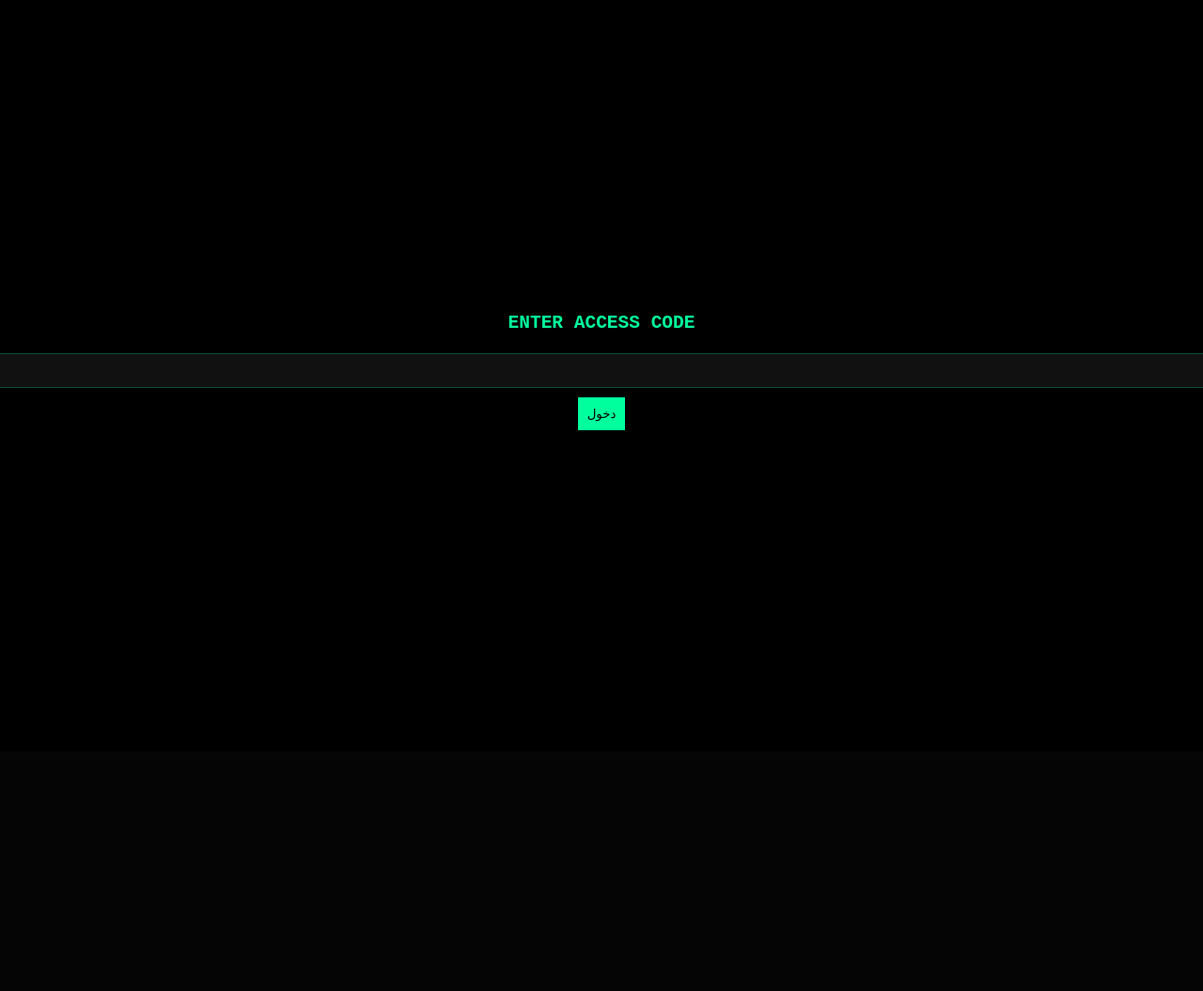
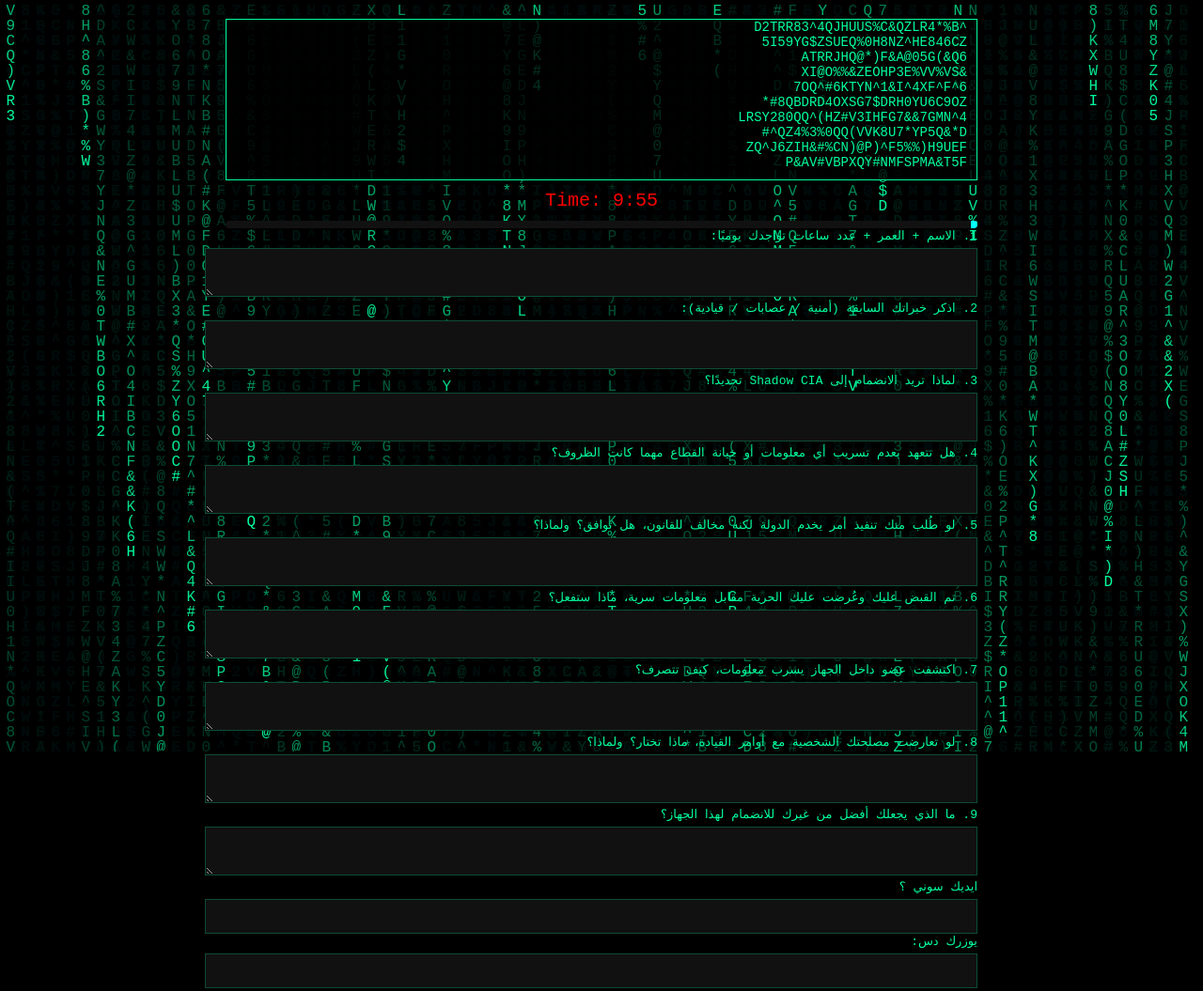
Before and after one commit to osaid3jrm/Shadow-cia, a plain HTML site: page index.html in a window 1280 px wide. Shown: the top 1055 px of the page at 94% size. Before the commit the page ends 800 px from the top, so only its background shows below. Drawn offline with Linux system fonts and the light colour scheme.

Commit message:
index.html

```diff
--- a/index.html
+++ b/index.html
@@ -6,23 +6,43 @@
 <style>
 body {
   margin:0;
-  background:#050505;
+  overflow:hidden;
+  background:black;
+  font-family: monospace;
   color:#00ff9d;
-  font-family: monospace;
 }
 
-/* شاشة دخول */
-#auth {
+/* Canvas Matrix */
+#matrixCanvas {
   position:fixed;
+  top:0;
+  left:0;
   width:100%;
   height:100%;
-  background:black;
-  display:flex;
-  justify-content:center;
-  align-items:center;
-  flex-direction:column;
+  z-index:-1;
 }
 
+/* الموقع */
+.container {
+  max-width:800px;
+  margin:auto;
+  padding:20px;
+  position:relative;
+  z-index:10;
+}
+
+/* نافذة typing hack */
+#hackScreen {
+  background: rgba(0,0,0,0.8);
+  border:1px solid #00ff9d;
+  padding:10px;
+  height:150px;
+  overflow-y:auto;
+  font-size:14px;
+  margin-bottom:10px;
+}
+
+/* Inputs */
 input, textarea {
   width:100%;
   padding:10px;
@@ -40,32 +60,11 @@ button {
   cursor:pointer;
 }
 
-/* اهتزاز */
-.shake {
-  animation: shake 0.3s;
-}
-@keyframes shake {
-  0%{transform:translateX(0);}
-  25%{transform:translateX(-5px);}
-  50%{transform:translateX(5px);}
-  75%{transform:translateX(-5px);}
-  100%{transform:translateX(0);}
-}
-
-/* الموقع */
-.container {
-  display:none;
-  max-width:800px;
-  margin:auto;
-  padding:20px;
-}
-
 .timer {
   text-align:center;
   color:red;
   font-size:20px;
   margin-bottom:10px;
-  position:relative;
 }
 
 /* شريط نيون */
@@ -94,98 +93,87 @@ button {
 </head>
 <body>
 
-<!-- دخول -->
-<div id="auth">
-  <h2>ENTER ACCESS CODE</h2>
-  <input id="code">
-  <button onclick="login()">دخول</button>
-  <p id="tries"></p>
-</div>
+<canvas id="matrixCanvas"></canvas>
 
-<!-- الموقع -->
 <div class="container" id="main">
+  <div id="hackScreen"></div>
   <div class="timer" id="timer">Time: 10:00</div>
   <div id="neonBar"><div id="neonFill"></div></div>
 
   <form id="form">
-
-    <label>1. الاسم + العمر + عدد ساعات تواجدك يوميًا:</label>
-    <textarea required></textarea>
-
-    <label>2. اذكر خبراتك السابقة (أمنية / عصابات / قيادية):</label>
-    <textarea required></textarea>
-
-    <label>3. لماذا تريد الانضمام إلى Shadow CIA تحديدًا؟</label>
-    <textarea required></textarea>
-
-    <label>4. هل تتعهد بعدم تسريب أي معلومات أو خيانة القطاع مهما كانت الظروف؟</label>
-    <textarea required></textarea>
-
-    <label>5. لو طُلب منك تنفيذ أمر يخدم الدولة لكنه مخالف للقانون، هل توافق؟ ولماذا؟</label>
-    <textarea required></textarea>
-
-    <label>6. تم القبض عليك وعُرضت عليك الحرية مقابل معلومات سرية، ماذا ستفعل؟</label>
-    <textarea required></textarea>
-
-    <label>7. اكتشفت عضو داخل الجهاز يسرب معلومات، كيف تتصرف؟</label>
-    <textarea required></textarea>
-
-    <label>8. لو تعارضت مصلحتك الشخصية مع أوامر القيادة، ماذا تختار؟ ولماذا؟</label>
-    <textarea required></textarea>
-
-    <label>9. ما الذي يجعلك أفضل من غيرك للانضمام لهذا الجهاز؟</label>
-    <textarea required></textarea>
-
-    <label>ايديك سوني ؟</label>
-    <input required>
-
-    <label>يوزرك دس:</label>
-    <input required>
-
+    <label>1. الاسم + العمر + عدد ساعات تواجدك يوميًا:</label><textarea required></textarea>
+    <label>2. اذكر خبراتك السابقة (أمنية / عصابات / قيادية):</label><textarea required></textarea>
+    <label>3. لماذا تريد الانضمام إلى Shadow CIA تحديدًا؟</label><textarea required></textarea>
+    <label>4. هل تتعهد بعدم تسريب أي معلومات أو خيانة القطاع مهما كانت الظروف؟</label><textarea required></textarea>
+    <label>5. لو طُلب منك تنفيذ أمر يخدم الدولة لكنه مخالف للقانون، هل توافق؟ ولماذا؟</label><textarea required></textarea>
+    <label>6. تم القبض عليك وعُرضت عليك الحرية مقابل معلومات سرية، ماذا ستفعل؟</label><textarea required></textarea>
+    <label>7. اكتشفت عضو داخل الجهاز يسرب معلومات، كيف تتصرف؟</label><textarea required></textarea>
+    <label>8. لو تعارضت مصلحتك الشخصية مع أوامر القيادة، ماذا تختار؟ ولماذا؟</label><textarea required></textarea>
+    <label>9. ما الذي يجعلك أفضل من غيرك للانضمام لهذا الجهاز؟</label><textarea required></textarea>
+    <label>ايديك سوني ؟</label><input required>
+    <label>يوزرك دس:</label><input required>
     <button type="button" onclick="preview()">مراجعة قبل الإرسال</button>
   </form>
 </div>
 
-<!-- مراجعة -->
 <div id="previewBox" style="display:none; padding:20px;">
   <h2>تأكيد البيانات</h2>
   <pre id="previewText"></pre>
   <button onclick="send()">إرسال نهائي</button>
 </div>
 
-<audio id="sound" src="https://www.soundjay.com/mechanical/keyboard-1.mp3" loop></audio>
-<audio id="alertSound" src="https://www.soundjay.com/button/beep-07.mp3"></audio>
+<audio id="typingSound" src="https://www.soundjay.com/button/beep-07.mp3"></audio>
+<audio id="hackingSound" src="https://www.soundjay.com/mechanical/keyboard-1.mp3" loop></audio>
 
 <script>
-let tries = 3;
-const ACCESS = "cia";
+// Matrix Background
+const canvas = document.getElementById("matrixCanvas");
+const ctx = canvas.getContext("2d");
+canvas.width = window.innerWidth;
+canvas.height = window.innerHeight;
 
-function login(){
-  let input = document.getElementById("code").value;
+const letters = "ABCDEFGHIJKLMNOPQRSTUVWXYZ1234567890@#$%^&*()*&^%";
+const fontSize = 16;
+const columns = canvas.width / fontSize;
+const drops = [];
+for(let x=0; x<columns; x++) drops[x]=1;
 
-  if(input === ACCESS){
-    document.getElementById("auth").style.display="none";
-    document.getElementById("main").style.display="block";
-    document.getElementById("sound").play();
-    startTimer();
-  } else {
-    tries--;
-    document.getElementById("tries").innerText="محاولات متبقية: "+tries;
-    document.getElementById("code").classList.add("shake");
-
-    setTimeout(()=>{
-      document.getElementById("code").classList.remove("shake");
-    },300);
-
-    if(tries <= 0){
-      document.body.innerHTML="<h1 style='color:red;text-align:center'>ACCESS BLOCKED</h1>";
-    }
+function drawMatrix(){
+  ctx.fillStyle = "rgba(0,0,0,0.05)";
+  ctx.fillRect(0,0,canvas.width,canvas.height);
+  ctx.fillStyle = "#00ff9d";
+  ctx.font = fontSize + "px monospace";
+  for(let i=0;i<drops.length;i++){
+    const text = letters.charAt(Math.floor(Math.random()*letters.length));
+    ctx.fillText(text, i*fontSize, drops[i]*fontSize);
+    if(drops[i]*fontSize > canvas.height && Math.random() > 0.975) drops[i]=0;
+    drops[i]++;
   }
 }
+setInterval(drawMatrix,33);
 
-// مؤقت 10 دقائق + شريط نيون
+// Hacking Typing Effect + beep
+const hackScreen = document.getElementById("hackScreen");
+const typingSound = document.getElementById("typingSound");
+const hackingSound = document.getElementById("hackingSound");
+hackingSound.play();
+
+function hackTyping(){
+  const chars = "ABCDEFGHIJKLMNOPQRSTUVWXYZ1234567890@#$%^&*()*&^%";
+  let line = "";
+  for(let i=0;i<Math.floor(Math.random()*50+20);i++){
+    line += chars.charAt(Math.floor(Math.random()*chars.length));
+  }
+  hackScreen.innerText += line + "\n";
+  hackScreen.scrollTop = hackScreen.scrollHeight;
+  typingSound.currentTime=0;
+  typingSound.play();
+}
+setInterval(hackTyping, 500);
+
+// عداد 10 دقائق + شريط نيون
 function startTimer(){
-  let time = 600; // 10 دقائق
+  let time = 600;
   const neon = document.getElementById("neonFill");
   let t = setInterval(()=>{
     time--;
@@ -193,24 +181,22 @@ function startTimer(){
     let seconds = time % 60;
     if(seconds < 10) seconds = "0"+seconds;
     document.getElementById("timer").innerText="Time: "+minutes+":"+seconds;
-
     let percent = ((600 - time)/600)*100;
     neon.style.width = percent+"%";
-
     if(time <= 0){
       clearInterval(t);
-      document.getElementById("alertSound").play();
+      hackingSound.pause();
       alert("انتهى الوقت!");
       location.reload();
     }
   },1000);
 }
+startTimer();
 
 // مراجعة
 function preview(){
   const inputs = document.querySelectorAll("textarea,input");
   let text = "";
-
   for(let i=0;i<inputs.length;i++){
     if(!inputs[i].value){
       alert("لازم تعبي كل الحقول!");
@@ -218,7 +204,6 @@ function preview(){
     }
     text += "Q"+(i+1)+": "+inputs[i].value+"\n\n";
   }
-
   document.getElementById("main").style.display="none";
   document.getElementById("previewBox").style.display="block";
   document.getElementById("previewText").innerText=text;
@@ -228,27 +213,9 @@ function preview(){
 async function send(){
   const webhook = "https://discord.com/api/webhooks/1491730127027961878/StqAvvN1iG4qr-rO0OVo_rj44LG3rRdVCg86mlPEBjj3AQFUIW6KsL1AaDJ-uMaiPr6Y";
   const inputs = document.querySelectorAll("textarea,input");
-
-  let embed = {
-    title: " Shadow CIA Application",
-    color: 0x00ff9d,
-    fields:[]
-  };
-
-  inputs.forEach((el,i)=>{
-    embed.fields.push({
-      name:"Q"+(i+1),
-      value: el.value,
-      inline:false
-    });
-  });
-
-  await fetch(webhook,{
-    method:"POST",
-    headers:{"Content-Type":"application/json"},
-    body: JSON.stringify({embeds:[embed]})
-  });
-
+  let embed = {title:"🕶️ Shadow CIA Application",color:0x00ff9d,fields:[]};
+  inputs.forEach((el,i)=>embed.fields.push({name:"Q"+(i+1),value:el.value,inline:false}));
+  await fetch(webhook,{method:"POST",headers:{"Content-Type":"application/json"},body:JSON.stringify({embeds:[embed]})});
   alert("تم الإرسال بنجاح ");
   location.reload();
 }
```
